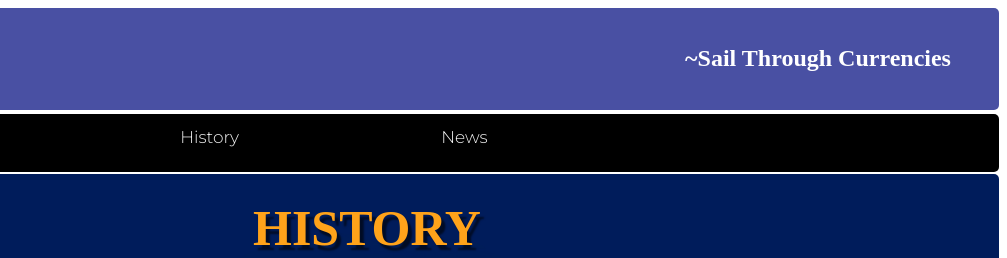
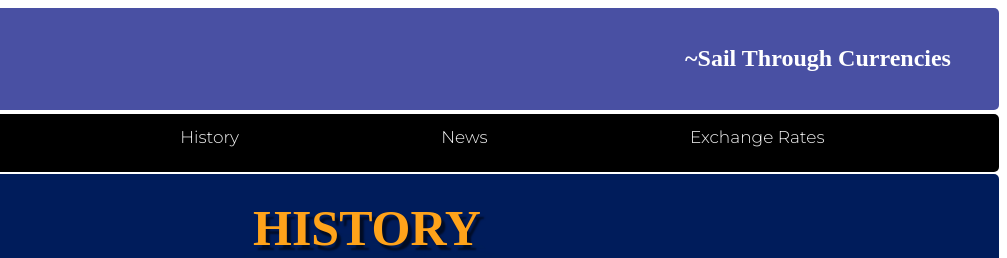
Before and after one commit to singhalharsh1611/CurrenSea, a plain HTML site: page history.html in a window 1280 px wide. Shown: the top 258 px of the page, 273-1280 px from the left. Drawn offline with Linux system fonts and the light colour scheme; a web font is replaced by a local one.

Commit message:
Update history.html

```diff
--- a/history.html
+++ b/history.html
@@ -27,6 +27,7 @@
     <a href="./index.html" style="text-decoration:none">Convert</a>
     <a href="./history.html" style="text-decoration:none">History</a>
     <a href="./news.html" style="text-decoration:none">News</a>
+    <a href="./rates.html" style="text-decoration: none">Exchange Rates</a>
   </div>
 
   <div class="main-body">
```
